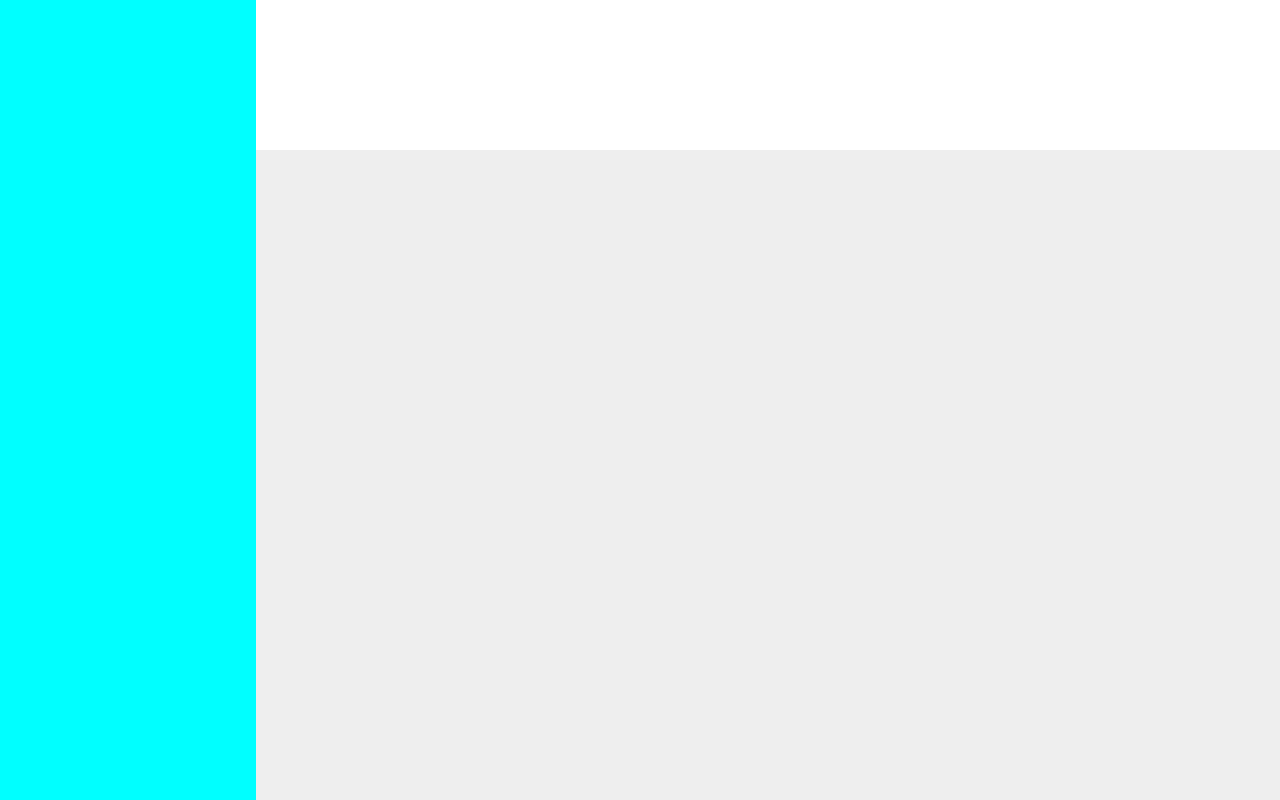
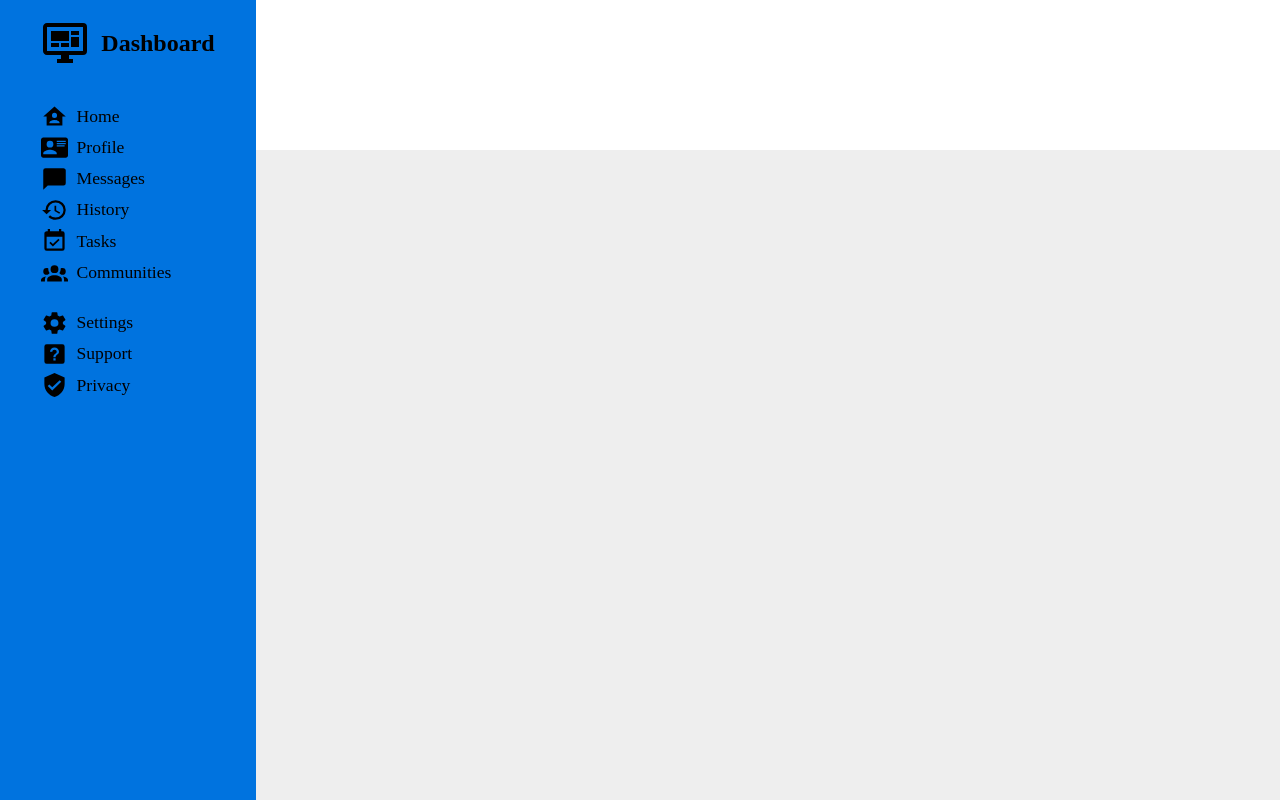
Before and after one commit to Melmaciano/Admin-Dashboard, a plain HTML site: page index.html in a window 1280 px wide. Drawn offline with Linux system fonts and the light colour scheme.

Commit message:
center the menu

```diff
--- a/index.html
+++ b/index.html
@@ -9,7 +9,54 @@
 <body>
     <div class="container">
         <header class="header"></header>
-        <nav class="sidebar"></nav>
+        <nav class="sidebar">
+            <div class="menu">
+                <h2>
+                    <img src="./assets/icons/dashboard-icon.svg" alt="dashboard-icon" class="icon logo">
+                    Dashboard
+                </h2>
+                <ul class="sidebar-options">
+                    <li>
+                        <img src="./assets/icons/home-icon.svg" alt="home-icon" class="icon">
+                        Home
+                    </li>
+                    <li>
+                        <img src="./assets/icons/profile-icon.svg" alt="profile-icon" class="icon">
+                        Profile
+                    </li>
+                    <li>
+                        <img src="./assets/icons/message-icon.svg" alt="message-icon" class="icon">
+                        Messages
+                    </li>
+                    <li>
+                        <img src="./assets/icons/history-icon.svg" alt="history-icon" class="icon">
+                        History
+                    </li>
+                    <li>
+                        <img src="./assets/icons/task-icon.svg" alt="task-icon" class="icon">
+                        Tasks
+                    </li>
+                    <li>
+                        <img src="./assets/icons/communities-icon.svg" alt="communities-icon" class="icon">
+                        Communities
+                    </li>
+                </ul>
+                <ul class="sidebar-options">
+                    <li>
+                        <img src="./assets/icons/settings-icon.svg" alt="settings-icon" class="icon">
+                        Settings
+                    </li>
+                    <li>
+                        <img src="./assets/icons/support-icon.svg" alt="support-icon" class="icon">
+                        Support
+                    </li>
+                    <li>
+                        <img src="./assets/icons/privacy-icon.svg" alt="privacy-icon" class="icon">
+                        Privacy
+                    </li>
+                </ul>
+            </div>
+        </nav>
         <main class="content"></main>
     </div>
 </body>
--- a/style.css
+++ b/style.css
@@ -3,6 +3,12 @@
     margin: 0;
     padding: 0;
 }
+
+html {
+    font-size: 16px;
+}
+
+/* Basic layout */
 
 .container {
     width: 100%;
@@ -21,10 +27,51 @@
 
 .sidebar {
     grid-area: sidebar;
-    background-color: aqua;
+    background-color: rgb(0, 115, 223);
 }
 
 .content {
     grid-area: content;
     background-color: #eee;
 }
+
+/* Sidebar style */
+
+.sidebar {
+    padding: 1.2em;
+    display: flex;
+    flex-direction: column;
+    align-items: center;
+}
+
+.menu > * {
+    margin-bottom: 1.5em;
+}
+
+.menu h2, .sidebar li {
+    display: flex;
+    align-items: center;
+}
+
+.menu ul {
+    display: flex;
+    flex-direction: column;
+    gap: 0.3em
+}
+
+.menu h2 {
+    font-size: 1.5rem;
+}
+
+.menu li {
+    font-size: 1.1rem;
+}
+
+.menu .icon {
+    width: 1.5em;
+    margin-right: 0.5em;
+}
+
+.menu .icon.logo {
+    width: 2em;
+}
```
